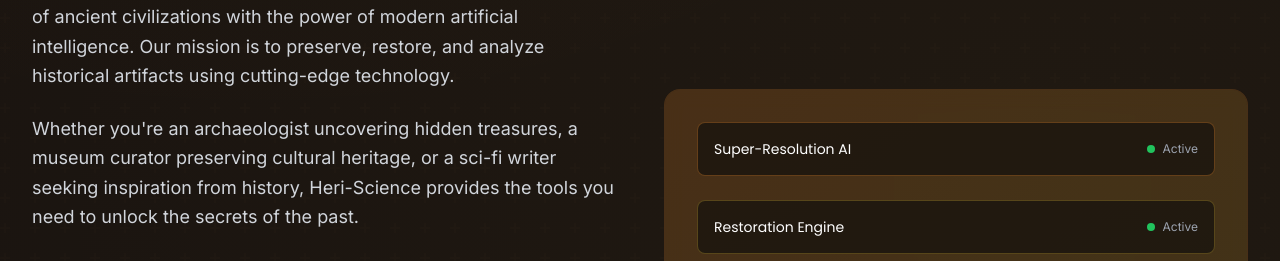
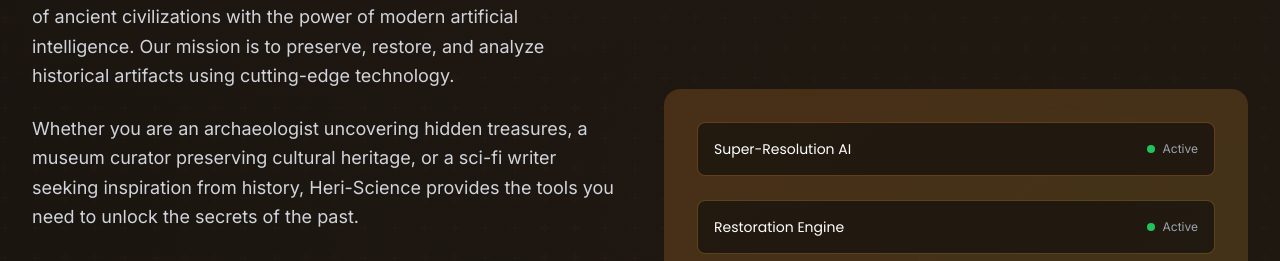
Before and after one commit to im-sid/heri-front, a Next.js app: page / in a window 1280 px wide. Shown: the part 1967-2228 px from the top of the page. Built offline with nearby package versions, Linux system fonts and the light colour scheme; no server answers.

Commit message:
fix: Remove all quotes and apostrophes causing ESLint errors
- Changed 'Apply & Restore' to 'Apply and Restore' (no quotes)
- Changed 'you're' to 'you are' (no apostrophe)
- Simple text without special characters = no ESLint errors

```diff
--- a/src/components/chatbot/ROISelector.tsx
+++ b/src/components/chatbot/ROISelector.tsx
@@ -194,8 +194,8 @@
         <button
           onClick={() => setMode('paint')}
           className={`flex items-center justify-center gap-2 px-4 py-3 rounded-lg border-2 transition-all ${mode === 'paint'
-              ? 'bg-primary/30 border-primary text-white'
-              : 'bg-primary/5 border-primary/30 hover:border-primary'
+            ? 'bg-primary/30 border-primary text-white'
+            : 'bg-primary/5 border-primary/30 hover:border-primary'
             }`}
         >
           <Paintbrush className="w-5 h-5" />
@@ -205,8 +205,8 @@
         <button
           onClick={() => setMode('erase')}
           className={`flex items-center justify-center gap-2 px-4 py-3 rounded-lg border-2 transition-all ${mode === 'erase'
-              ? 'bg-secondary/30 border-secondary text-white'
-              : 'bg-secondary/5 border-secondary/30 hover:border-secondary'
+            ? 'bg-secondary/30 border-secondary text-white'
+            : 'bg-secondary/5 border-secondary/30 hover:border-secondary'
             }`}
         >
           <Eraser className="w-5 h-5" />
@@ -287,7 +287,7 @@
       <div className="p-4 bg-primary/5 rounded-lg border border-primary/20">
         <p className="text-xs text-wheat/70">
           <span className="font-bold text-primary">How to use:</span> Paint over the damaged or faded areas you want to restore.
-          The AI will intelligently fill these regions. Use Erase to fix mistakes. Click {'"'}Apply & Restore{'"'} when ready.
+          The AI will intelligently fill these regions. Use Erase to fix mistakes. Click Apply and Restore when ready.
         </p>
       </div>
     </div>
--- a/src/components/home/AboutSection.tsx
+++ b/src/components/home/AboutSection.tsx
@@ -26,7 +26,7 @@
               technology.
             </p>
             <p className="text-lg text-gray-300 mb-8 leading-relaxed">
-              Whether you{`'`}re an archaeologist uncovering hidden treasures, a museum curator
+              Whether you are an archaeologist uncovering hidden treasures, a museum curator
               preserving cultural heritage, or a sci-fi writer seeking inspiration from
               history, Heri-Science provides the tools you need to unlock the secrets of
               the past.
```
